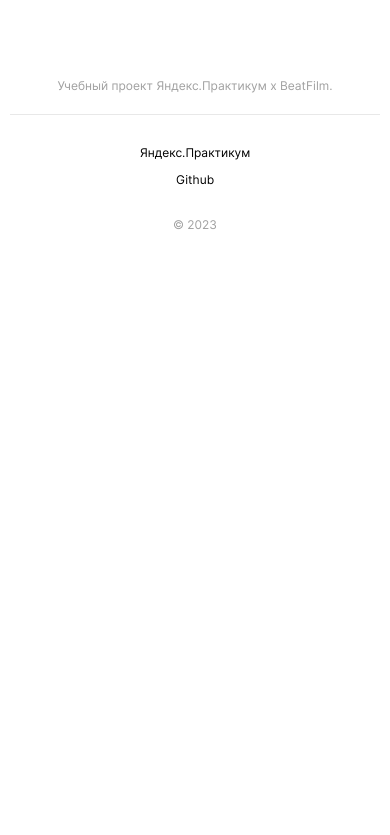
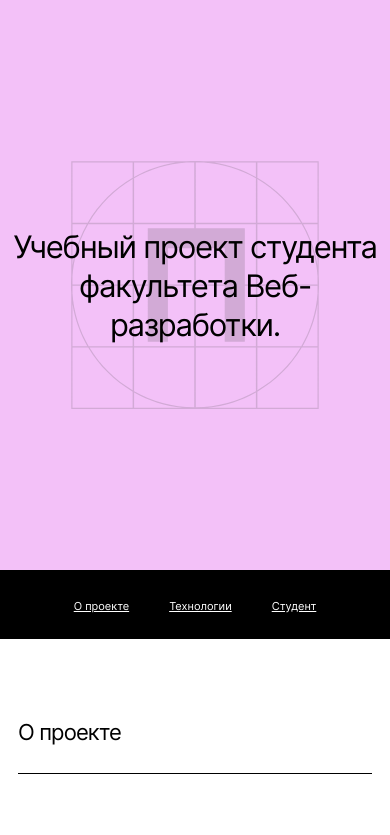
Before and after one commit to isildurrr1/movies-explorer-frontend, a React (Create React App) app: page / in a window 390 px wide. Shown: the top 835 px of the page. Built offline with nearby package versions, Linux system fonts and the light colour scheme.

Commit message:
add NavBar & Promo

```diff
--- a/src/components/Main/AboutProject/AboutProject.jsx
+++ b/src/components/Main/AboutProject/AboutProject.jsx
@@ -5,7 +5,7 @@
 
 const AboutProject = () => {
   return (
-    <section className='about'>
+    <section id="about" className='about'>
       <Container titleText={'О проекте'}>
         <div className="about__elements">
           <Element
--- a/src/components/Main/Main.jsx
+++ b/src/components/Main/Main.jsx
@@ -1,14 +1,17 @@
-// import AboutProject from "./AboutProject/AboutProject";
-// import Techs from "./Techs/Techs";
-
+import AboutProject from "./AboutProject/AboutProject";
+import Techs from "./Techs/Techs";
+import Promo from "./Promo/Promo";
 import Footer from "../Footer/Footer";
+import NavTab from "./NavTab/NavTab";
 
 
 const Main = () => {
   return (
     <main className="main">
-      {/* <AboutProject /> */}
-      {/* <Techs /> */}
+      <Promo/>
+      <NavTab/>
+      <AboutProject />
+      <Techs />
       <Footer/>
     </main>
   );
--- /dev/null
+++ b/src/components/Main/NavTab/NavTab.css
@@ -0,0 +1,28 @@
+.navtab {
+  background-color: black;
+  display: flex;
+}
+
+.navtab__links {
+  margin: 24px auto;
+}
+
+.navtab__link {
+  font-size: 13px;
+  font-weight: 500;
+  line-height: 16px;
+  color: white;
+  margin: 0 20px;
+}
+
+@media screen and (max-width: 768px) {
+  .navtab__links {
+    margin: 25px auto;
+  }
+}
+
+@media screen and (max-width: 425px) {
+  .navtab__link {
+    font-size: 11px;
+  }
+}
--- /dev/null
+++ b/src/components/Main/NavTab/NavTab.jsx
@@ -0,0 +1,15 @@
+import './NavTab.css';
+
+const NavTab = () => {
+  return (
+    <div className="navtab">
+      <nav class="navtab__links">
+        <a href="#about" class="navtab__link">О проекте</a>
+        <a href="#techs" class="navtab__link">Технологии</a>
+        <a href="#student" class="navtab__link" >Студент</a>
+      </nav>
+    </div>
+  );
+};
+
+export default NavTab;
--- a/src/components/Main/Promo/Promo.css
+++ b/src/components/Main/Promo/Promo.css
@@ -1,9 +1,48 @@
 .promo {
-  min-height: 664px;
+  min-height: 524px;
   background-color: #F3C1F8;
   display: flex;
+  position: relative;
 }
 
 .promo__image {
+  max-width: 320px;
   margin: auto;
 }
+
+.promo__title {
+  max-width: 730px;
+  max-height: 116px;
+  position: absolute;
+  text-align: center;
+  font-size: 50px;
+  font-weight: 400;
+  font-style: normal;
+  line-height: 58px;
+  letter-spacing: -2px;
+  left: 0;
+  right: 0;
+  top: 0;
+  bottom: 0;
+  margin: auto;
+}
+
+@media  screen and (max-width: 768px) {
+  .promo {
+    min-height: 784px;
+  }
+}
+
+@media  screen and (max-width: 425px) {
+  .promo {
+    min-height: 570px;
+  }
+  .promo__title {
+    font-size: 31px;
+    line-height: 39px;
+    letter-spacing: -1.24px;
+  }
+  .promo__image {
+    max-width: 248px;
+  }
+}
--- a/src/components/Main/Promo/Promo.jsx
+++ b/src/components/Main/Promo/Promo.jsx
@@ -1,12 +1,20 @@
 import Header from "../../Header/Header";
 import './Promo.css'
-import practicum_logo from '../../images/practicum_logo.svg'
+import practicum_logo from '../../../images/practicum_logo.svg'
 
 const Promo = () => {
   return (
     <div className="promo">
       <Header />
-      <img className="promo__image" src={practicum_logo} alt="practicum_logo" />
+      <h1 className="promo__title">
+        Учебный проект студента
+        факультета Веб-разработки.
+      </h1>
+      <img
+        className="promo__image"
+        src={practicum_logo}
+        alt="practicum_logo"
+      />
     </div>
   );
 };
--- a/src/components/Main/Techs/Techs.jsx
+++ b/src/components/Main/Techs/Techs.jsx
@@ -13,7 +13,7 @@
     'mongoDB'
   ]
   return (
-    <section className="techs">
+    <section id='techs' className="techs">
       <Container titleText={'Технологии'}>
         <h2 className="techs__title">7 технологий</h2>
         <p className="techs__subtitle">
--- a/src/index.css
+++ b/src/index.css
@@ -1,6 +1,10 @@
 @import url(./vendor/normalize.css);
 
 @import url(./vendor/fonts/inter.css);
+
+html {
+  scroll-behavior: smooth;
+}
 
 body {
   margin: 0;
```
